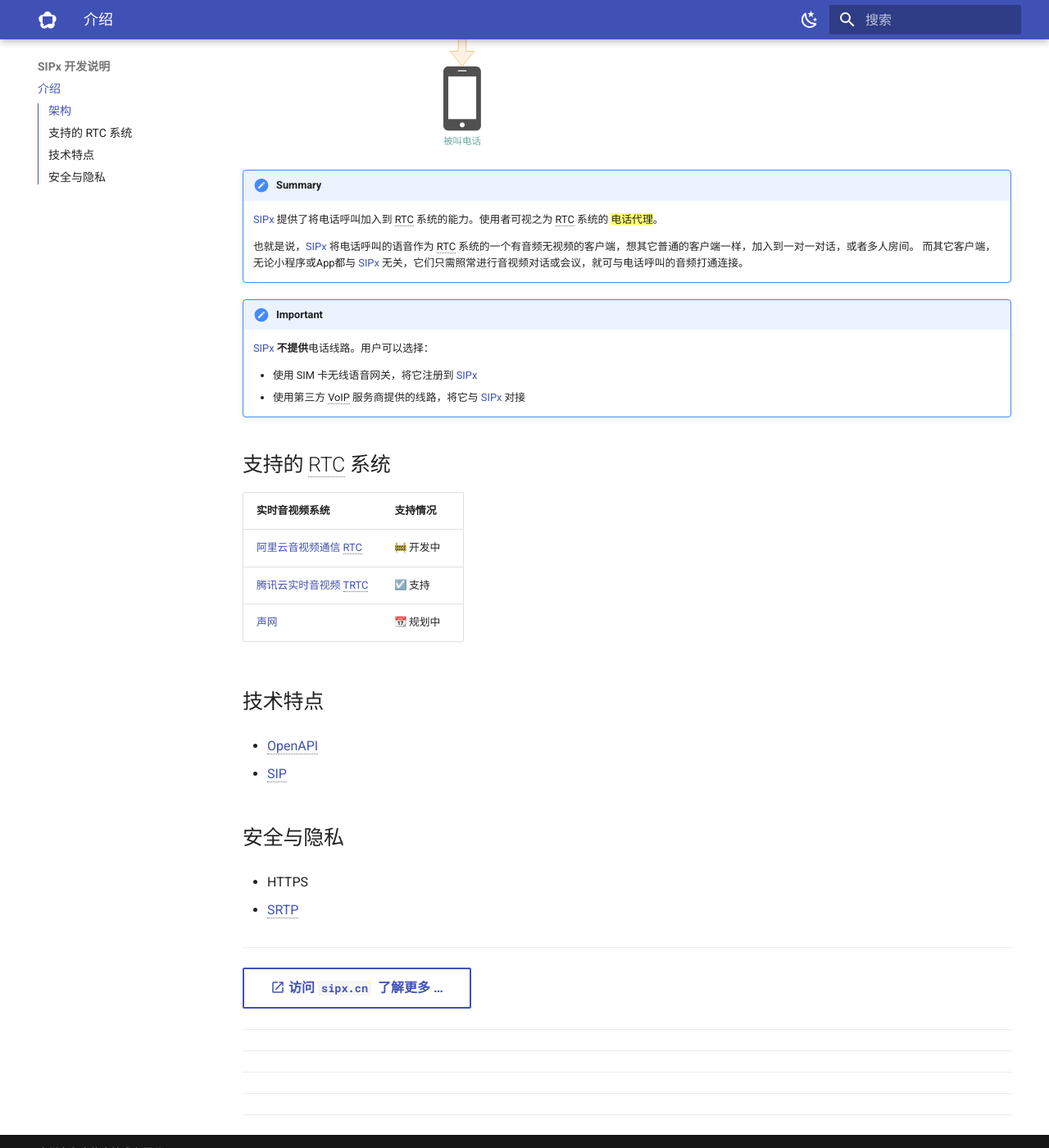
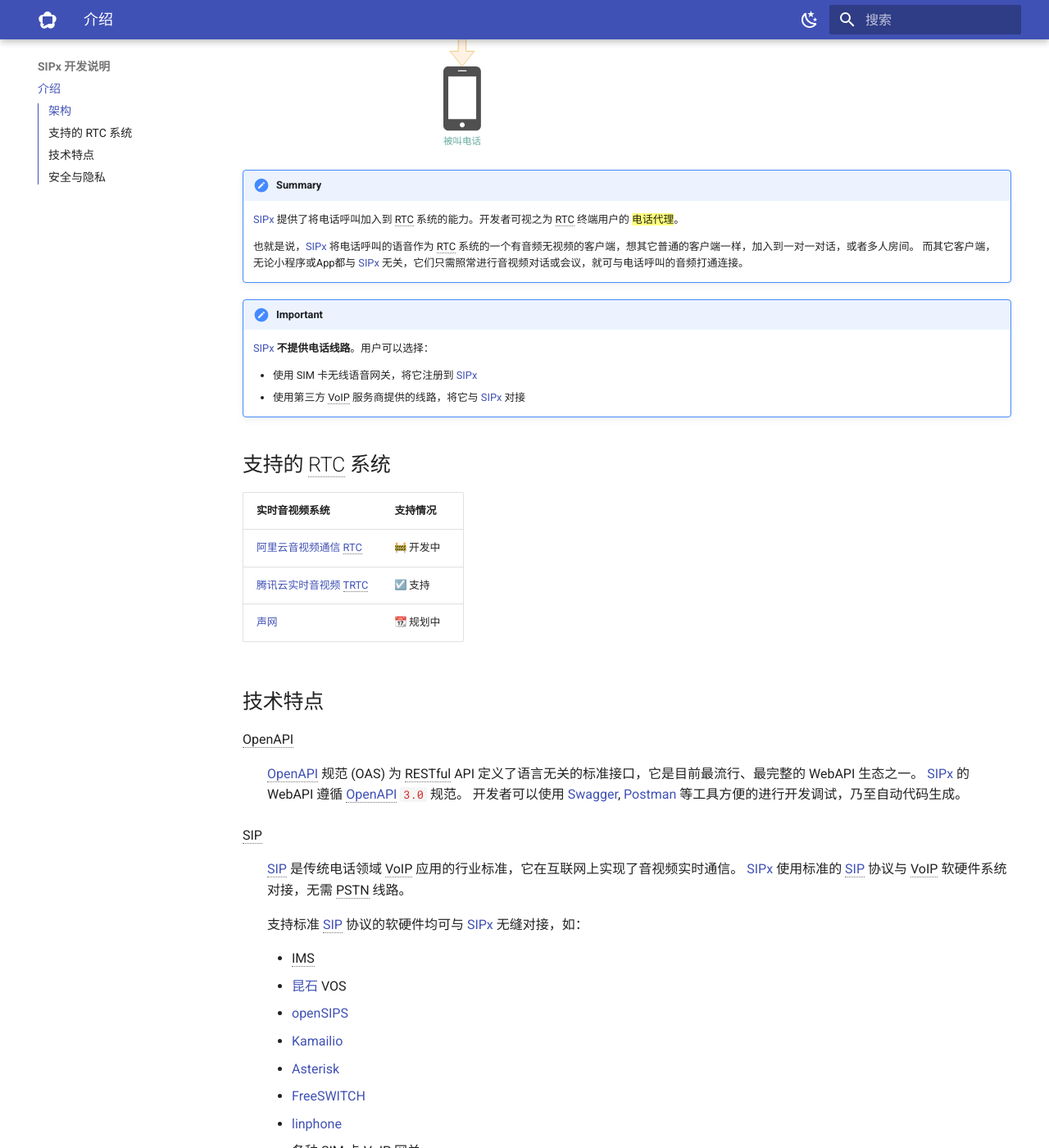
Before and after one commit to tanbro/sipxrtc-docs, an MkDocs documentation site: the page built from src/index.md, in a window 1280 px wide and 1400 px high, scrolled down 954 px. Shown: the whole window at 82% size. Built offline with MkDocs 1.6.1 and Material for MkDocs 9.7.7, drawn with Linux system fonts in a browser that asks for light colours; emoji names are drawn with the system emoji font; some of the changed text lies outside the part shown.

```diff
--- a/includes/official_site.md
+++ b/includes/official_site.md
@@ -1,4 +1,4 @@
-<!-- markdownlint-disable first-line-heading no-space-in-links no-alt-text -->
+<!-- markdownlint-disable first-line-heading no-space-in-links no-alt-text line-length -->
 ---
 
 [:material-open-in-new: 访问 `sipx.cn` ![](http://sipx.cn/favicon.ico) 了解更多 ... ](http://sipx.cn/ "Sipx: 实现互联网音视频和SIP话路的互联互通"){ target="_blank" .md-button }
--- a/mkdocs.yml
+++ b/mkdocs.yml
@@ -47,6 +47,16 @@ theme:
       accent: teal
 
 markdown_extensions:
+  # Officially Supported Extensions
+  - abbr
+  - admonition
+  - meta
+  - sane_lists:
+  - smarty:
+  - toc:
+      permalink: true
+      slugify:
+        !!python/object/apply:pymdownx.slugs.slugify { kwds: { case: lower } }
   - pymdownx.extra
   ### pymdownx.extra replaces markdown.extensions.extra, Here is the full list of included extensions:
   ## pymdownx.betterem
@@ -57,6 +67,9 @@ markdown_extensions:
   ## markdown.extensions.tables
   ## markdown.extensions.abbr
   ## markdown.extensions.md_in_html
+  ## 用不到公式
+  # - pymdownx.arithmatex:
+  #     generic: true
   - pymdownx.highlight:
       guess_lang: true
       linenums: true
@@ -66,10 +79,6 @@ markdown_extensions:
   - pymdownx.smartsymbols
   - pymdownx.critic:
       mode: view
-  - pymdownx.snippets:
-      auto_append:
-        - includes/official_site.md
-        - includes/abbreviations.md
   - pymdownx.caret
   - pymdownx.mark
   - pymdownx.tilde
@@ -80,17 +89,10 @@ markdown_extensions:
   - pymdownx.emoji:
       emoji_index: !!python/name:materialx.emoji.twemoji
       emoji_generator: !!python/name:materialx.emoji.to_svg
-  # Officially Supported Extensions
-  - abbr
-  - admonition
-  - meta
-  - md_in_html
-  - sane_lists:
-  - smarty:
-  - toc:
-      permalink: true
-      slugify:
-        !!python/object/apply:pymdownx.slugs.slugify { kwds: { case: lower } }
+  - pymdownx.snippets:
+      auto_append:
+        - includes/official_site.md
+        - includes/abbreviations.md
   # 3rd extensions
   - plantuml_markdown:
       ## 如在 Windows 中无法使用 plantuml，可启用这个配置
--- a/src/index.md
+++ b/src/index.md
@@ -13,13 +13,13 @@
 ![media path](images/media_path.svg)
 
 !!! summary
-    [SIPx][] 提供了将电话呼叫加入到 RTC 系统的能力。使用者可视之为 RTC 系统的 ==电话代理==。
+    [SIPx][] 提供了将电话呼叫加入到 RTC 系统的能力。开发者可视之为 RTC 终端用户的 ==电话代理==。
 
     也就是说，[SIPx][] 将电话呼叫的语音作为 RTC 系统的一个有音频无视频的客户端，想其它普通的客户端一样，加入到一对一对话，或者多人房间。
     而其它客户端，无论小程序或App都与 [SIPx][] 无关，它们只需照常进行音视频对话或会议，就可与电话呼叫的音频打通连接。
 
 !!! important
-    [SIPx][] **不提供**电话线路。用户可以选择：
+    [SIPx][] **不提供电话线路**。用户可以选择：
 
     - 使用 SIM 卡无线语音网关，将它注册到 [SIPx][]
     - 使用第三方 VoIP 服务商提供的线路，将它与 [SIPx][] 对接
@@ -36,12 +36,34 @@
 
 ## 技术特点
 
-- [OpenAPI][]
+OpenAPI
 
-- [SIP][]
+:   [OpenAPI][] 规范 (OAS) 为 RESTful API 定义了语言无关的标准接口，它是目前最流行、最完整的 WebAPI 生态之一。
+    [SIPx][] 的 WebAPI 遵循 [OpenAPI][] `3.0` 规范。
+    开发者可以使用 [Swagger][], [Postman][] 等工具方便的进行开发调试，乃至自动代码生成。
+
+SIP
+
+:   [SIP][] 是传统电话领域 VoIP 应用的行业标准，它在互联网上实现了音视频实时通信。
+    [SIPx][] 使用标准的 [SIP][] 协议与 VoIP 软硬件系统对接，无需 PSTN 线路。
+
+    支持标准 [SIP][] 协议的软硬件均可与 [SIPx][] 无缝对接，如：
+
+    - IMS
+    - [昆石](https://www.linknat.com/) VOS
+    - [openSIPS](https://opensips.org/)
+    - [Kamailio](https://www.kamailio.org/)
+    - [Asterisk](https://www.asterisk.org/)
+    - [FreeSWITCH](https://signalwire.com/)
+    - [linphone](https://www.linphone.org/)
+    - 各种 SIM 卡 VoIP 网关
+    - 各种 VoIP 电话
+    - ...
 
 ## 安全与隐私
 
-- HTTPS
+- API 安全
+
+- HTTPS is a ...
 
 - [SRTP][]
```
Also changed, not shown: includes/abbreviations.md (+14 -0 lines), serverless.yml (added, +16 -0 lines), 1 other file.
